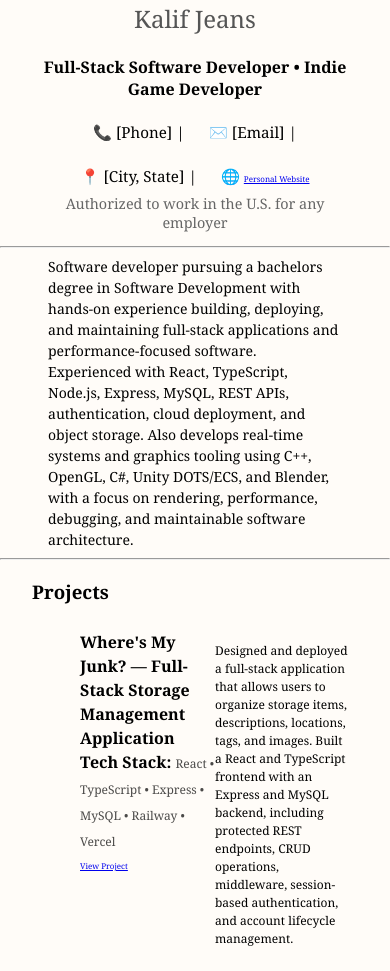
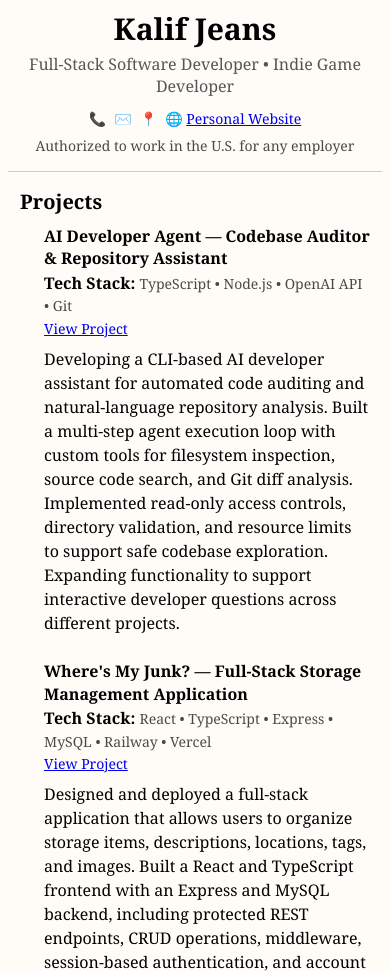
Before and after one commit to KJeansGR/SDEV-305-Portfolio-Resume-Assignment, a plain HTML site: page index.html in a window 390 px wide. Shown: the top 971 px of the page. Drawn offline with Linux system fonts and the light colour scheme.

Commit message:
updated css and added new project

```diff
--- a/index.html
+++ b/index.html
@@ -15,9 +15,9 @@
                 <h4>Full-Stack Software Developer • Indie Game Developer</h4>
 
                 <div class="contact-info">
-                    <span>📞 [Phone] |</span>
-                    <span>✉️ [Email] |</span>
-                    <span>📍 [City, State] |</span>
+                    <span>📞  </span>
+                    <span>✉️ </span>
+                    <span>📍 </span>
                     <span>
                         🌐
                         <a id="summary-link" href="https://tweaked-studios.vercel.app/" target="_blank" rel="noopener noreferrer">
@@ -32,16 +32,45 @@
         </header>
         <hr>
 
-        <section id="summary-section">
+        <!-- <section id="summary-section">
             <p id="summary-p">
 Software developer pursuing a bachelors degree in Software Development with hands-on experience building, deploying, and maintaining full-stack applications and performance-focused software. Experienced with React, TypeScript, Node.js, Express, MySQL, REST APIs, authentication, cloud deployment, and object storage. Also develops real-time systems and graphics tooling using C++, OpenGL, C#, Unity DOTS/ECS, and Blender, with a focus on rendering, performance, debugging, and maintainable software architecture.
             </p>
         </section>
-        <hr>
+        <hr> -->
 
         <section id="Projects-section">
             <h3>Projects</h3>
             <ul>
+                <li class="li-grid">
+                    <div class="projects-header">
+                        <strong class="li-strong">
+                            AI Developer Agent — Codebase Auditor & Repository Assistant
+                        </strong>
+
+                        <div>
+                            <strong class="li-strong">Tech Stack: </strong>
+                            <span class="small-span">
+                                TypeScript • Node.js • OpenAI API • Git
+                            </span>
+                        </div>
+
+                        <a id="summary-link" href="https://github.com/WillyxWonka/agents_learning"
+                        target="_blank" rel="noopener noreferrer">
+                            View Project
+                        </a>
+                    </div>
+
+                    <p class="li-span">
+                        Developing a CLI-based AI developer assistant for automated code auditing
+                        and natural-language repository analysis. Built a multi-step agent
+                        execution loop with custom tools for filesystem inspection, source code
+                        search, and Git diff analysis. Implemented read-only access controls,
+                        directory validation, and resource limits to support safe codebase
+                        exploration. Expanding functionality to support interactive developer
+                        questions across different projects.
+                    </p>
+                </li>
                 <li class="li-grid">
                     <div class="projects-header">
                         <strong class="li-strong">Where's My Junk? — Full-Stack Storage Management Application</strong>
@@ -183,9 +212,9 @@ Software developer pursuing a bachelors degree in Software Development with hand
                         <span class="small-span">Temporary Assignments • Renton, WA • December 2013 – December 2016</span>
                     </div>
                     <p class="li-span">
-                        Assisted with inventory management, order fulfillment, and shipping operations in a fast-paced
+                        <!-- Assisted with inventory management, order fulfillment, and shipping operations in a fast-paced
                         logistics environment. Developed strong organizational and communication skills while supporting
-                        daily warehouse activities.
+                        daily warehouse activities. -->
                     </p>
                 </li>
 
@@ -195,7 +224,7 @@ Software developer pursuing a bachelors degree in Software Development with hand
                         <span class="small-span">Blue C Sushi • Seattle, WA • December 2012 – October 2013</span>
                     </div>
                     <p class="li-span">
-                        Maintained cleanliness and organization of the kitchen and dining areas. Assisted with food preparation and service duties, ensuring a high level of customer satisfaction.
+                        <!-- Maintained cleanliness and organization of the kitchen and dining areas. Assisted with food preparation and service duties, ensuring a high level of customer satisfaction. -->
                     </p>
                 </li>
             </ul>
@@ -208,7 +237,7 @@ Software developer pursuing a bachelors degree in Software Development with hand
                 <li>
                     <div class="projects-header">
                         <strong class="li-strong">Bachelor's Degree in Software Development — In Progress</strong>
-                        <span class="small-span">Green River College • Projected 2028–2029</span>
+                        <span class="small-span">Green River College • Projected 2027</span>
                     </div>
                 </li>
 
--- a/styles.css
+++ b/styles.css
@@ -1,145 +1,318 @@
-:root{
+
+:root {
     --background-col: rgb(255, 252, 248);
-    --font-col : rgba(0, 0, 0, 1);
-    --font-col-light : rgba(0, 0, 0, 0.71);
+    --font-col: rgba(0, 0, 0, 1);
+    --font-col-light: rgba(0, 0, 0, 0.71);
     --alt-background-col: rgba(250, 235, 215, 0.5);
 }
+
+/* General Layout */
+
 html {
     font-family: Cambria, Cochin, Georgia, Times, 'Times New Roman', serif;
     background: var(--background-col);
     color: var(--font-col);
-    font-size: clamp(.75rem, 1.125vw, 1.5rem);
+    font-size: 16px;
 }
-body{
+
+body {
     box-sizing: border-box;
     margin: 0 auto;
-
-}
-body *{
-    border-radius: .5rem;
-}
-section{
-    margin: 0rem .5rem;
-    padding: 0rem 1.5rem;
 }
 
-#summary-p{
-    font-size: clamp(.875rem, 1.05vw, 1.25rem);
+body * {
+    box-sizing: border-box;
+}
+
+main {
+    max-width: 1100px;
+    margin: 0 auto;
+    padding: 1rem;
+}
+
+section {
+    margin: 0 .5rem;
+    padding: 0 1rem;
+}
+
+section h3 {
+    font-size: 1.25rem;
+    margin: 1rem 0 .6rem;
+}
+
+ul {
+    padding-left: 1.5rem;
+    margin: .5rem 0;
+}
+
+li {
+    margin-bottom: .8rem;
+}
+
+hr {
+    border: none;
+    border-top: 1px solid #ccc;
+    margin: 1rem 0;
+}
+
+/* Summary */
+
+#summary-p {
+    font-size: 1rem;
     line-height: 1.5;
-    margin: .25rem 1rem;
-    /* grid-area: p; */
+    margin: .5rem 0;
 }
-.ul-tech-skills{
-    line-height: 1.75;
-}
-.li-grid{
+
+/* Shared Grid Layout */
+
+.li-grid {
     display: grid;
     grid-template-columns: 1fr 1fr;
+    column-gap: 1.5rem;
 }
-.li-span{
-    font-size: clamp(.75rem, 1.1vw, 1.25rem);
-    font-weight:lighter;
+
+/* Projects & Work Experience */
+
+/* Stack header and description vertically */
+#Projects-section .li-grid,
+#experience-section .li-grid {
+    grid-template-columns: 1fr;
+    gap: .25rem;
 }
-.small-span, .work-auth{
-    font-size: clamp(.75rem, 1vw, 1.25rem);
+
+.projects-header {
+    display: flex;
+    flex-direction: column;
+    gap: .15rem;
+    line-height: 1.4;
+}
+
+.li-strong {
+    font-size: 1rem;
+    font-weight: 700;
+}
+
+.li-span {
+    font-size: .9375rem;
+    line-height: 1.5;
+    font-weight: normal;
+    margin: .25rem 0 .6rem;
+}
+
+.small-span {
+    font-size: .875rem;
     color: var(--font-col-light);
+    line-height: 1.4;
 }
+
+/* Technical Skills */
+
+.ul-tech-skills {
+    line-height: 1.5;
+    row-gap: .25rem;
+}
+
+.ul-tech-skills li {
+    margin-bottom: .25rem;
+}
+
+/* Header */
 
 #resume-header {
     text-align: center;
 }
 
-#resume-header h1 {
+/* Existing HTML uses h2 for the name */
+#resume-header h2 {
+    font-size: 1.875rem;
+    font-weight: bold;
+    color: var(--font-col);
     margin: 0;
-    font-size: 2rem;
 }
 
-#resume-header h2 {
-    margin: 0.125rem 0.75rem;
+/* Existing HTML uses h4 for the subtitle */
+#resume-header h4 {
+    font-size: 1rem;
     font-weight: normal;
     color: #555;
+    margin: .25rem 0 .75rem;
+}
+
+/* Preserved for potential future h1 use */
+#resume-header h1 {
+    font-size: 2rem;
+    margin: 0;
 }
 
 .contact-info {
     display: flex;
     justify-content: center;
-    gap: 1.5rem;
+    gap: .5rem 1.25rem;
     flex-wrap: wrap;
-    font-size: 0.95rem;
+    font-size: .875rem;
 }
 
 .work-auth {
-    margin-top: 0.5rem;
-    font-size: 0.9rem;
-    color: #666;
+    margin-top: .5rem;
+    font-size: .875rem;
+    color: var(--font-col-light);
 }
 
-a{
-    font-size: clamp(.5rem, 2vw, .85rem);
-}
-.projects-header{
-    line-height: 1.5rem;
-    display: flex;
-    flex-direction: column;
+/* Links */
+
+a {
+    font-size: .875rem;
 }
 
-/* portrait mobile*/
-@media (width <= 768px) {
-    html {
-        font-size: clamp(1rem, 3vw, 2rem);
-    }
-    li{
-        font-size: clamp(1rem, 3vw, 1.5rem);
-        line-height: 1.5;
+a:hover {
+    text-decoration: underline;
+}
+
+/* Mobile */
+
+@media (max-width: 768px) {
+    main {
         padding: .5rem;
     }
+
+    section {
+        margin: 0;
+        padding: 0 .75rem;
     }
 
-/* Landscape mobile*/
-@media ( 768px <= width <= 1000px) {
-    html {
-        font-size: clamp(1rem, 2vw, 1.5rem);
+    .li-grid,
+    .ul-tech-skills {
+        grid-template-columns: 1fr;
     }
-    li{
-        font-size: clamp(.5rem, 2vw, 1rem);
+
+    li {
         line-height: 1.5;
-        padding: .5rem;
+        margin-bottom: 1rem;
+    }
+
+    .li-span {
+        font-size: 1rem;
+    }
+
+    .contact-info {
+        gap: .5rem;
     }
 }
 
-/* #summary-section{
-    display: flex;
-    flex-direction: column;
-    grid-template-columns: 1fr 1fr;
-    grid-template-areas:
-    "h1 pic"
-    "h2 pic"
-    "l  pic"
-    "p  p";
-} */
-/* #summary-h1{
-    grid-area: h1;
+/* Tablet */
+
+@media (min-width: 769px) and (max-width: 1000px) {
+    main {
+        padding: 1rem;
+    }
+
+    .li-grid {
+        column-gap: 1rem;
+    }
 }
-#summary-h2{
-    grid-area: h2;
+
+/* PDF / Print Formatting */
+
+@media print {
+
+    @page {
+        size: letter;
+        margin: .6in;
+    }
+
+    html {
+        font-size: 11pt;
+        background: white;
+        color: black;
+    }
+
+    body {
+        margin: 0;
+        padding: 0;
+    }
+
+    main {
+        max-width: none;
+        margin: 0;
+        padding: 0;
+    }
+
+    section {
+        margin: 0;
+        padding: 0;
+    }
+
+    section h3 {
+        font-size: 12pt;
+        margin: .7rem 0 .4rem;
+        break-after: avoid;
+    }
+
+    /* Preserve stacked project descriptions */
+    #Projects-section .li-grid,
+    #experience-section .li-grid {
+        grid-template-columns: 1fr;
+        gap: .15rem;
+    }
+
+    /* Preserve two columns for skills and education */
+    .ul-tech-skills,
+    #Education-section > ul.li-grid {
+        grid-template-columns: 1fr 1fr;
+        column-gap: 1rem;
+    }
+
+    .li-strong {
+        font-size: 10.5pt;
+    }
+
+    .li-span {
+        font-size: 10pt;
+        line-height: 1.35;
+        margin: .15rem 0 .5rem;
+    }
+
+    .small-span,
+    .work-auth {
+        font-size: 9pt;
+        color: #333;
+    }
+
+    .projects-header {
+        gap: .1rem;
+        line-height: 1.3;
+    }
+
+    #resume-header h2 {
+        font-size: 18pt;
+    }
+
+    #resume-header h4 {
+        font-size: 11pt;
+    }
+
+    .contact-info {
+        font-size: 9pt;
+        gap: .75rem;
+    }
+
+    a {
+        font-size: 9pt;
+        color: black;
+    }
+
+    ul {
+        padding-left: 1.25rem;
+        margin: .3rem 0;
+    }
+
+    li {
+        margin-bottom: .4rem;
+        break-inside: avoid;
+        page-break-inside: avoid;
+    }
+
+    hr {
+        margin: .5rem 0;
+    }
 }
-#summary-link{
-
-    grid-area: l;
-}
-#summary-link:hover{
-    text-decoration: underline;
-    opacity: 25%;
-}
-#summary-pic{
-    grid-area: pic;
-    background-color: var(--alt-background-col);
-    box-shadow: 0 .25rem .15rem black;
-} */
-/* figcaption{
-    width: 80%;
-    justify-self: center;
-    text-align: center;
-    font-style: italic;
-    font-size: small;
-} */
```
